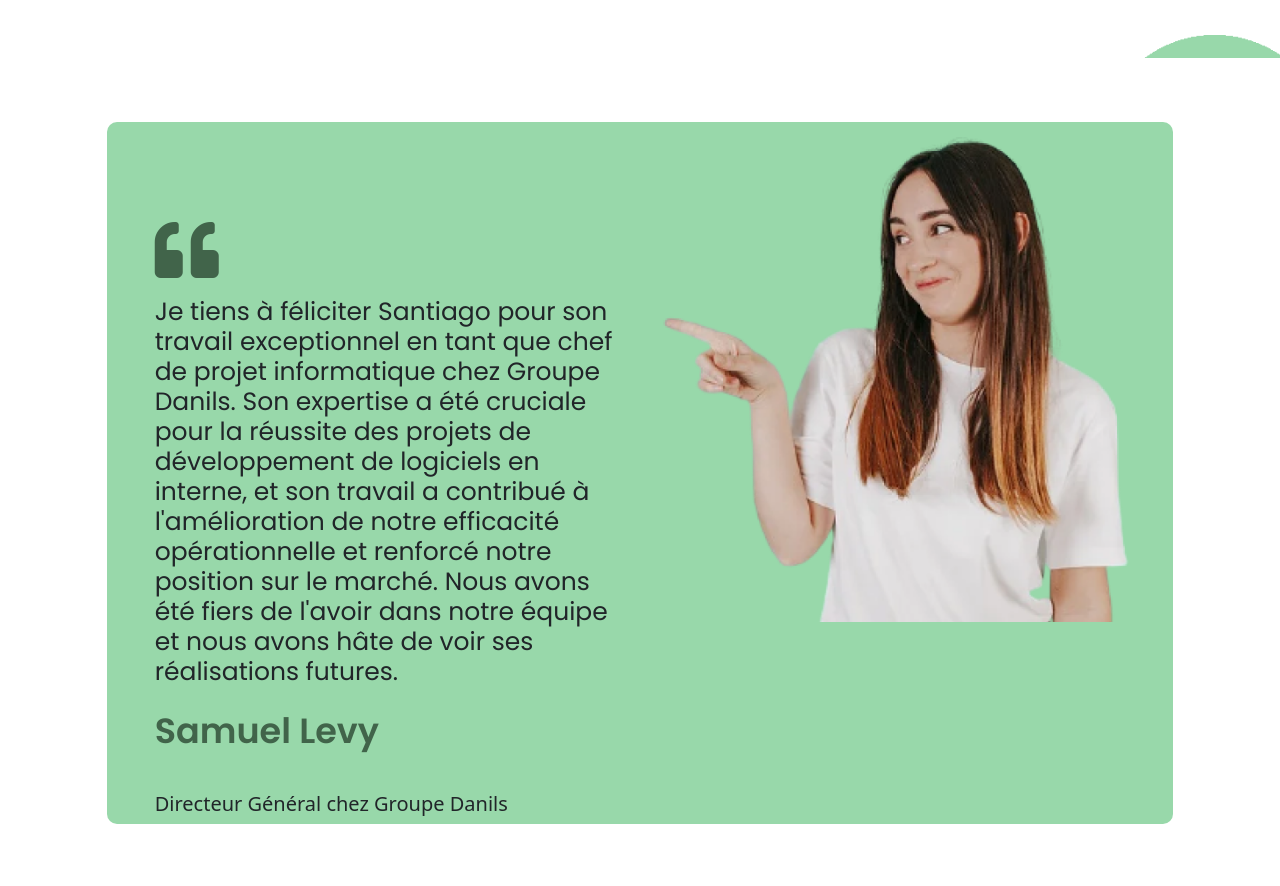
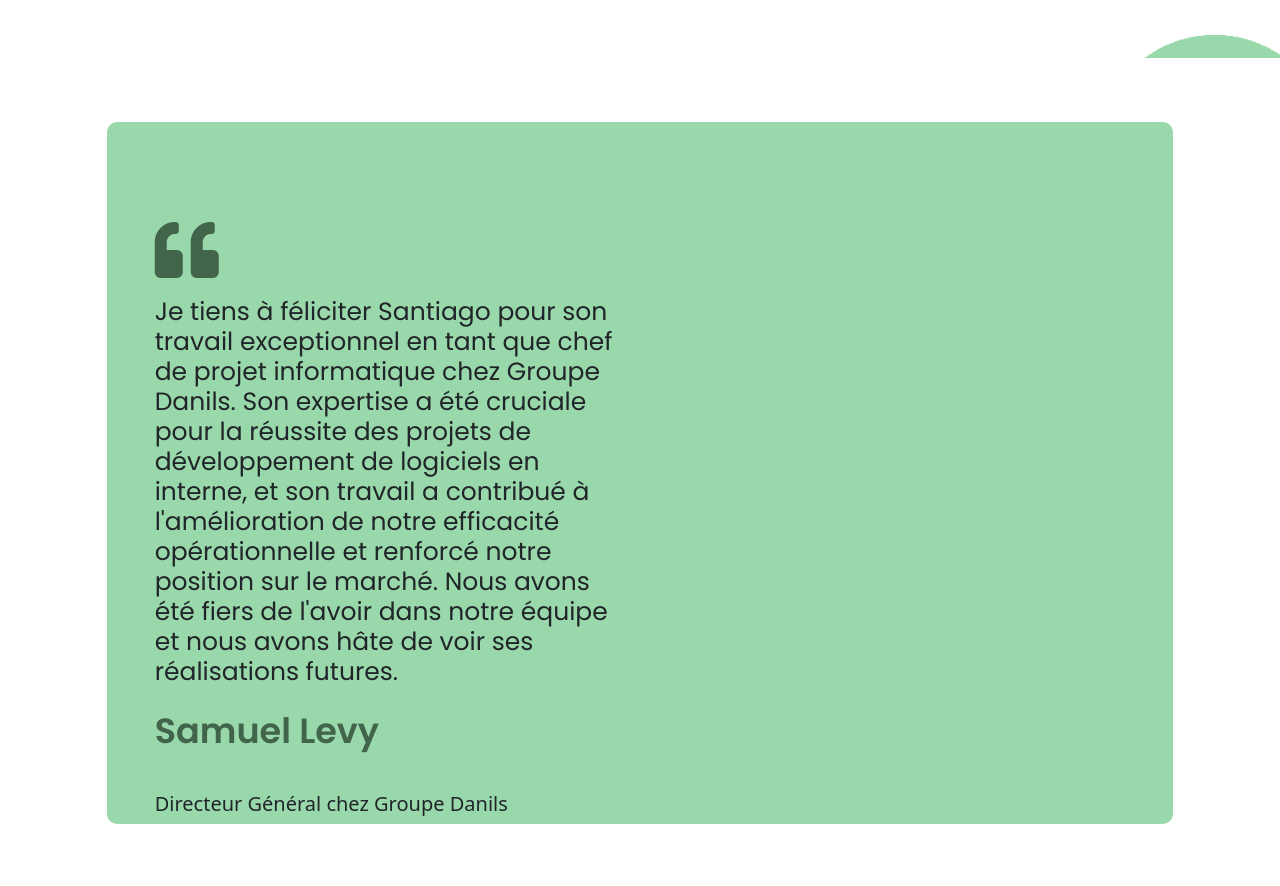
Before and after one commit to santiagolisboa/santiagolisboa, a plain HTML site: page index.html in a window 1280 px wide. Shown: the part 4480-5366 px from the top of the page. Drawn offline with nearby package versions, Linux system fonts and the light colour scheme; animation ran at ten frames a second.

Commit message:
Add files via upload

```diff
--- a/index.html
+++ b/index.html
@@ -319,9 +319,9 @@
               <h5>Directeur Général chez Groupe Danils</h5>
           </div>
           <div class="col-lg-5 two">
-            <div class="img-testi">
+           <!-- <div class="img-testi">
               <img src="img/pointing.png" width="500" class="img-fluid" alt="">
-            </div>
+            </div>-->
           </div>
         </div>
       </div>
```
